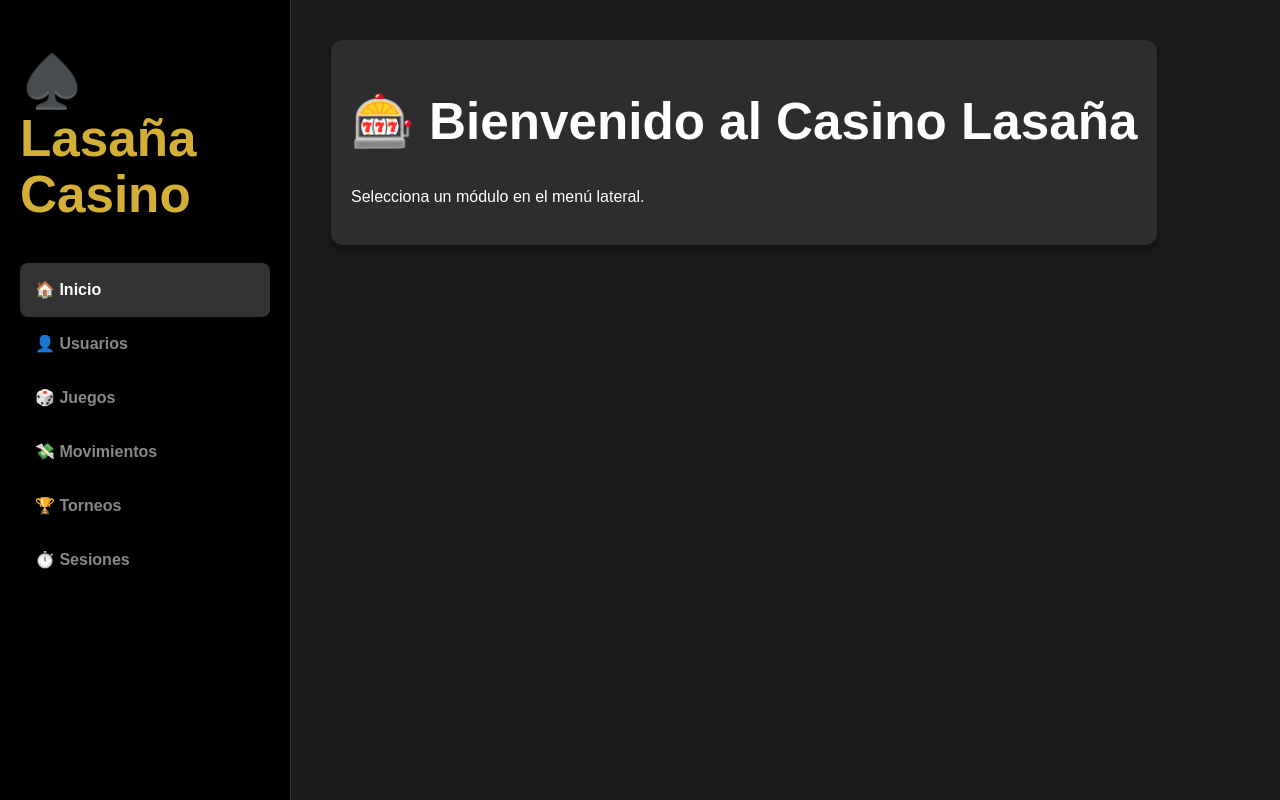
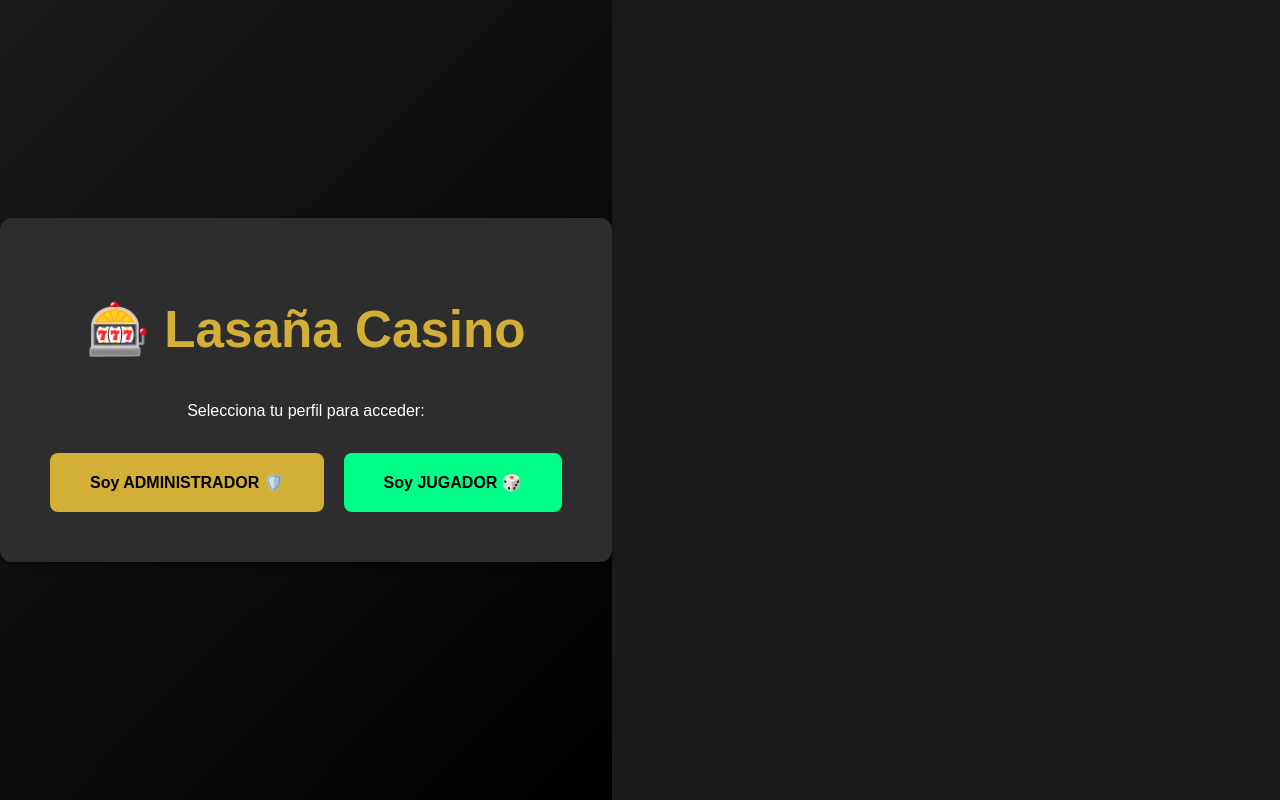
Before and after one commit to 0xjoseangel/Casino, a React app in the folder frontend/: page / in a window 1280 px wide. Built offline with nearby package versions, Linux system fonts and the light colour scheme; the HTML template or start-up script is replaced by a standard one.

Commit message:
Añadido sistema de autenticación y gestión de roles: se implementaron las páginas de Login, Home y TorneosJugador, y se mejoró la navegación según el rol del usuario.

```diff
--- a/frontend/src/App.jsx
+++ b/frontend/src/App.jsx
@@ -1,37 +1,93 @@
-import { BrowserRouter, Routes, Route, Link, useLocation } from 'react-router-dom';
+import { useState, useEffect } from 'react';
+import { BrowserRouter, Routes, Route, Navigate, Link } from 'react-router-dom';
 import './App.css';
-import Torneos from './pages/torneos';
 
-// Componentes "Dummy" para que no de error mientras creáis los demás
-const Inicio = () => <div className="card"><h1>🎰 Bienvenido al Casino Lasaña</h1><p>Selecciona un módulo en el menú lateral.</p></div>;
-const Usuarios = () => <div className="card"><h2>👤 Gestión de Usuarios</h2><p>Aquí iría el componente de David.</p></div>;
-const Juegos = () => <div className="card"><h2>🎲 Catálogo de Juegos</h2><p>Aquí iría el componente de Minerva.</p></div>;
+// TUS PÁGINAS
+import Login from './pages/login';
+import TorneosAdmin from './pages/torneos'; // Tu página actual (Gestión)
+import TorneosJugador from './pages/torneosJugador'; // <--- NUEVA (Vista cliente)
+import Home from './pages/home';
 
 function App() {
+  const [rol, setRol] = useState(localStorage.getItem('casino_rol') || null);
+
+  // Si no hay rol, mostramos Login. Si hay rol, mostramos la App.
+  if (!rol) {
+    return (
+      <BrowserRouter>
+        <Routes>
+          <Route path="*" element={<Login setRol={setRol} />} />
+        </Routes>
+      </BrowserRouter>
+    );
+  }
+
   return (
     <BrowserRouter>
       <div className="app-container">
-        {/* BARRA LATERAL */}
-        <div className="sidebar">
-          <h1>♠️ Lasaña<br/>Casino</h1>
+
+        {/* --- BARRA LATERAL (Cambia según el rol) --- */}
+        <div className="sidebar" style={{borderColor: rol === 'admin' ? '#d4af37' : '#00ff88'}}>
+          <h1 style={{color: rol === 'admin' ? '#d4af37' : '#00ff88'}}>
+            {rol === 'admin' ? 'PANEL ADMIN' : 'ZONA JUGADOR'}
+          </h1>
+
           <nav>
-            <NavLink to="/">🏠 Inicio</NavLink>
-            <NavLink to="/usuarios">👤 Usuarios</NavLink>
-            <NavLink to="/juegos">🎲 Juegos</NavLink>
-            <NavLink to="/movimientos">💸 Movimientos</NavLink>
-            <NavLink to="/eventos">🏆 Torneos</NavLink>
-            <NavLink to="/sesiones">⏱️ Sesiones</NavLink>
+            {/* ENLACES COMUNES */}
+            <Link to="/dashboard" className="nav-link">🏠 Inicio</Link>
+
+            {/* MENÚ DE ADMINISTRADOR */}
+            {rol === 'admin' && (
+              <>
+                <div style={{opacity:0.5, marginTop:10, fontSize:12}}>GESTIÓN</div>
+                <Link to="/usuarios" className="nav-link">👤 Usuarios</Link>
+                <Link to="/eventos" className="nav-link">🏆 Torneos (Edit)</Link>
+                <Link to="/juegos" className="nav-link">🎰 Juegos</Link>
+                <Link to="/movimientos" className="nav-link">💸 Finanzas</Link>
+              </>
+            )}
+
+            {/* MENÚ DE JUGADOR */}
+            {rol === 'jugador' && (
+              <>
+                 <div style={{opacity:0.5, marginTop:10, fontSize:12}}>DIVERSIÓN</div>
+                 <Link to="/mis-torneos" className="nav-link">🏆 Torneos Disp.</Link>
+                 <Link to="/catalogo" className="nav-link">🎰 Jugar</Link>
+                 <Link to="/perfil" className="nav-link">👤 Mi Perfil</Link>
+              </>
+            )}
+
+            <button
+              onClick={() => { setRol(null); localStorage.removeItem('casino_rol'); }}
+              style={{marginTop: 'auto', background: 'transparent', border:'1px solid #555', color:'white', width:'100%', padding:10, cursor:'pointer'}}
+            >
+              Cerrar Sesión
+            </button>
           </nav>
         </div>
 
-        {/* CONTENIDO PRINCIPAL */}
+        {/* --- CONTENIDO --- */}
         <div className="content">
           <Routes>
-            <Route path="/" element={<Inicio />} />
-            <Route path="/usuarios" element={<Usuarios />} />
-            <Route path="/juegos" element={<Juegos />} />
-            <Route path="/eventos" element={<Torneos />} /> {/* Aquí carga TU página */}
-            {/* Añadir el resto de rutas conforme existan */}
+            <Route path="/dashboard" element={<Home />} />
+
+            {/* RUTAS DE ADMIN */}
+            {rol === 'admin' && (
+              <>
+                <Route path="/eventos" element={<TorneosAdmin />} />
+                {/* Aquí irían las rutas de tus compañeros (modo admin) */}
+              </>
+            )}
+
+            {/* RUTAS DE JUGADOR */}
+            {rol === 'jugador' && (
+              <>
+                <Route path="/mis-torneos" element={<TorneosJugador />} />
+                {/* Aquí irían las rutas de jugar */}
+              </>
+            )}
+
+            <Route path="*" element={<Navigate to="/dashboard" />} />
           </Routes>
         </div>
       </div>
@@ -39,11 +95,4 @@ function App() {
   );
 }
 
-// Pequeño componente para detectar link activo
-function NavLink({ to, children }) {
-  const location = useLocation();
-  const isActive = location.pathname === to;
-  return <Link to={to} className={`nav-link ${isActive ? 'active' : ''}`}>{children}</Link>;
-}
-
 export default App;
--- /dev/null
+++ b/frontend/src/pages/home.jsx
@@ -0,0 +1,110 @@
+import { useEffect, useState } from 'react';
+import { Link } from 'react-router-dom';
+
+function Home() {
+  const [rol, setRol] = useState(null);
+
+  useEffect(() => {
+    // Leemos quién somos (Admin o Jugador)
+    const storedRol = localStorage.getItem('casino_rol');
+    setRol(storedRol);
+  }, []);
+
+  return (
+    <div className="home-container">
+      {/* 1. HERO SECTION: Bienvenida Dinámica */}
+      <div className="hero-banner" style={{
+        borderLeft: `5px solid ${rol === 'admin' ? '#d4af37' : '#00ff88'}`
+      }}>
+        <div>
+          <h1>👋 Hola, {rol === 'admin' ? 'Administrador' : 'Jugador'}</h1>
+          <p>
+            {rol === 'admin'
+              ? 'Panel de Control del Sistema - Lasaña Casino'
+              : 'Bienvenido a la mejor experiencia de juego online.'}
+          </p>
+        </div>
+        <div className="status-badge">
+          🟢 Sistema Online
+        </div>
+      </div>
+
+      {/* 2. CONTENIDO DIFERENTE SEGÚN EL ROL */}
+
+      {/* --- VISTA DE ADMINISTRADOR --- */}
+      {rol === 'admin' && (
+        <>
+          <div className="stats-grid">
+            <div className="stat-card">
+              <h3>👥 Usuarios Totales</h3>
+              <p className="stat-number">1,245</p>
+            </div>
+            <div className="stat-card">
+              <h3>💰 Caja del Casino</h3>
+              <p className="stat-number" style={{color: '#d4af37'}}>€ 45,200</p>
+            </div>
+            <div className="stat-card">
+              <h3>🏆 Torneos Activos</h3>
+              <p className="stat-number">8</p>
+            </div>
+          </div>
+
+          <h2 className="section-title">Accesos Rápidos de Gestión</h2>
+          <div className="modules-grid">
+             <Link to="/usuarios" className="module-card">
+                <div className="icon">👤</div>
+                <h3>Usuarios</h3>
+             </Link>
+             <Link to="/eventos" className="module-card highlight">
+                <div className="icon">🏆</div>
+                <h3>Torneos</h3>
+             </Link>
+             <Link to="/juegos" className="module-card">
+                <div className="icon">🎰</div>
+                <h3>Juegos</h3>
+             </Link>
+          </div>
+        </>
+      )}
+
+      {/* --- VISTA DE JUGADOR --- */}
+      {rol === 'jugador' && (
+        <>
+          <div className="stats-grid">
+             <div className="stat-card">
+              <h3>👛 Mi Saldo</h3>
+              <p className="stat-number" style={{color: '#00ff88'}}>€ 150.00</p>
+            </div>
+            <div className="stat-card">
+              <h3>🎲 Mis Apuestas</h3>
+              <p className="stat-number">3 Activas</p>
+            </div>
+          </div>
+
+          <h2 className="section-title">¿A qué quieres jugar hoy?</h2>
+          <div className="modules-grid">
+             <Link to="/mis-torneos" className="module-card highlight" style={{borderColor: '#00ff88'}}>
+                <div className="icon">🏆</div>
+                <h3 style={{color: '#00ff88'}}>Torneos</h3>
+                <p>Apúntate y compite</p>
+             </Link>
+
+             {/* Enlaces placeholder hasta que tus compañeros los hagan */}
+             <div className="module-card" style={{opacity: 0.7}}>
+                <div className="icon">🎰</div>
+                <h3>Tragaperras</h3>
+                <p>Próximamente</p>
+             </div>
+             <div className="module-card" style={{opacity: 0.7}}>
+                <div className="icon">🃏</div>
+                <h3>Blackjack</h3>
+                <p>Próximamente</p>
+             </div>
+          </div>
+        </>
+      )}
+    </div>
+  );
+}
+
+export default Home;
--- /dev/null
+++ b/frontend/src/pages/login.jsx
@@ -0,0 +1,60 @@
+import { useNavigate } from 'react-router-dom';
+
+function Login({ setRol }) {
+  const navigate = useNavigate();
+
+  const entrarComo = (rol) => {
+    setRol(rol); // Guardamos en la App quién somos
+    // Guardamos en navegador para no perderlo al recargar (opcional pero útil)
+    localStorage.setItem('casino_rol', rol);
+    navigate('/dashboard');
+  };
+
+  return (
+    <div style={{
+      height: '100vh',
+      display: 'flex',
+      justifyContent: 'center',
+      alignItems: 'center',
+      background: 'linear-gradient(135deg, #1a1a1a 0%, #000 100%)',
+      color: 'white'
+    }}>
+      <div className="card" style={{textAlign: 'center', padding: '50px'}}>
+        <h1 style={{color: '#d4af37', marginBottom: '40px'}}>🎰 Lasaña Casino</h1>
+        <p>Selecciona tu perfil para acceder:</p>
+
+        <div style={{display: 'flex', gap: '20px', marginTop: '30px'}}>
+          {/* BOTÓN ADMIN */}
+          <button
+            onClick={() => entrarComo('admin')}
+            style={{
+              padding: '20px 40px',
+              background: '#d4af37',
+              border: 'none',
+              fontWeight: 'bold',
+              cursor: 'pointer',
+              borderRadius: '8px'
+            }}>
+            Soy ADMINISTRADOR 🛡️
+          </button>
+
+          {/* BOTÓN JUGADOR */}
+          <button
+            onClick={() => entrarComo('jugador')}
+            style={{
+              padding: '20px 40px',
+              background: '#00ff88',
+              border: 'none',
+              fontWeight: 'bold',
+              cursor: 'pointer',
+              borderRadius: '8px'
+            }}>
+            Soy JUGADOR 🎲
+          </button>
+        </div>
+      </div>
+    </div>
+  );
+}
+
+export default Login;
--- /dev/null
+++ b/frontend/src/pages/torneosJugador.jsx
@@ -0,0 +1,73 @@
+import { useEffect, useState } from 'react';
+import { getData, postData } from '../services/api';
+
+function TorneosJugador() {
+  const [torneos, setTorneos] = useState([]);
+
+  useEffect(() => {
+    cargarTorneos();
+  }, []);
+
+  const cargarTorneos = async () => {
+    // Usamos la misma API, pero solo LEEMOS (GET)
+    const data = await getData('eventos/torneos/');
+    if (Array.isArray(data)) setTorneos(data);
+  };
+
+  const inscribirse = async (idTorneo) => {
+    // Llamada a tu API para apuntarse (tabla Participa)
+    // NOTA: Aquí necesitarías saber el ID del jugador real.
+    // Para la demo, puedes poner un ID fijo o simularlo.
+    const respuesta = await postData('eventos/competiciones/', {
+        torneo: idTorneo,
+        jugador: '12345678X', // <--- DNI DE PRUEBA (Debe existir en Usuarios)
+        posicion: null
+    });
+
+    if (respuesta && !respuesta.error) {
+        alert("¡Te has inscrito al torneo!");
+    } else {
+        alert("Error al inscribirse (¿Quizás ya estás apuntado?)");
+    }
+  };
+
+  return (
+    <div>
+      <h2 style={{color: '#00ff88'}}>🏆 Torneos Disponibles</h2>
+      <p>Apúntate y gana premios increíbles.</p>
+
+      {/* Grid de Tarjetas (Visualmente atractivo para el jugador) */}
+      <div style={{display: 'grid', gridTemplateColumns: 'repeat(auto-fill, minmax(300px, 1fr))', gap: '20px', marginTop: '20px'}}>
+
+        {torneos.map(t => (
+          <div key={t.id} className="card" style={{borderTop: '4px solid #00ff88'}}>
+            <h3>{t.nombre}</h3>
+            <p style={{color:'#888', fontSize:'0.9em'}}>{t.reglas}</p>
+
+            <div style={{display:'flex', justifyContent:'space-between', margin:'15px 0'}}>
+                <span>📅 {t.fecha_inicio}</span>
+                <span style={{color: '#d4af37', fontWeight:'bold'}}>💰 {t.premio}</span>
+            </div>
+
+            {t.estado === 'programado' || t.estado === 'abierto' ? (
+                <button
+                    onClick={() => inscribirse(t.id)}
+                    className="btn"
+                    style={{width:'100%', background: '#00ff88', color: '#000'}}>
+                    INSCRIBIRSE ({t.precio_inscripcion}€)
+                </button>
+            ) : (
+                <button disabled style={{width:'100%', padding:10, opacity:0.5}}>
+                    TORNEO CERRADO
+                </button>
+            )}
+          </div>
+        ))}
+
+        {torneos.length === 0 && <p>No hay torneos activos.</p>}
+      </div>
+    </div>
+  );
+}
+
+export default TorneosJugador;
```
